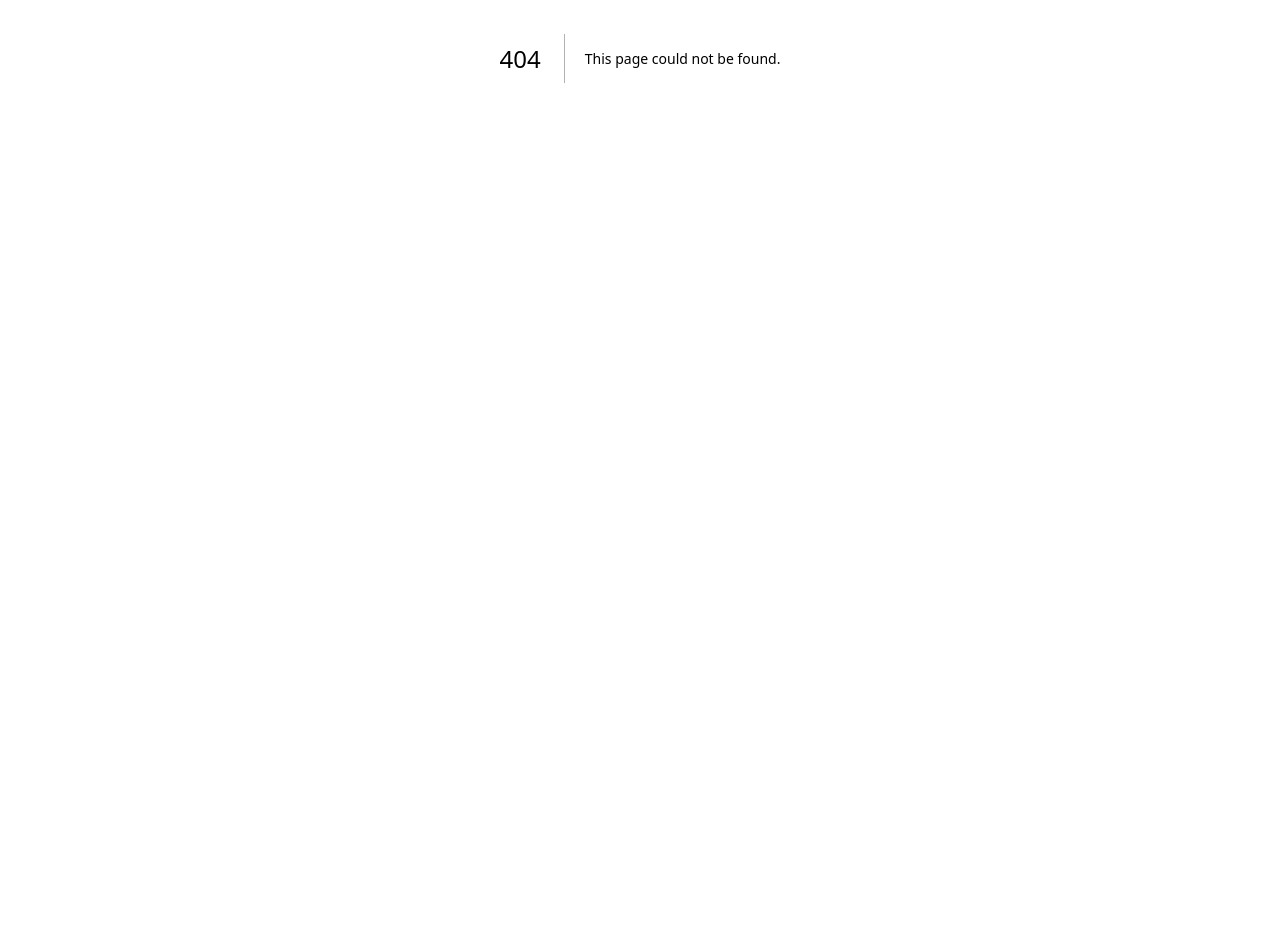
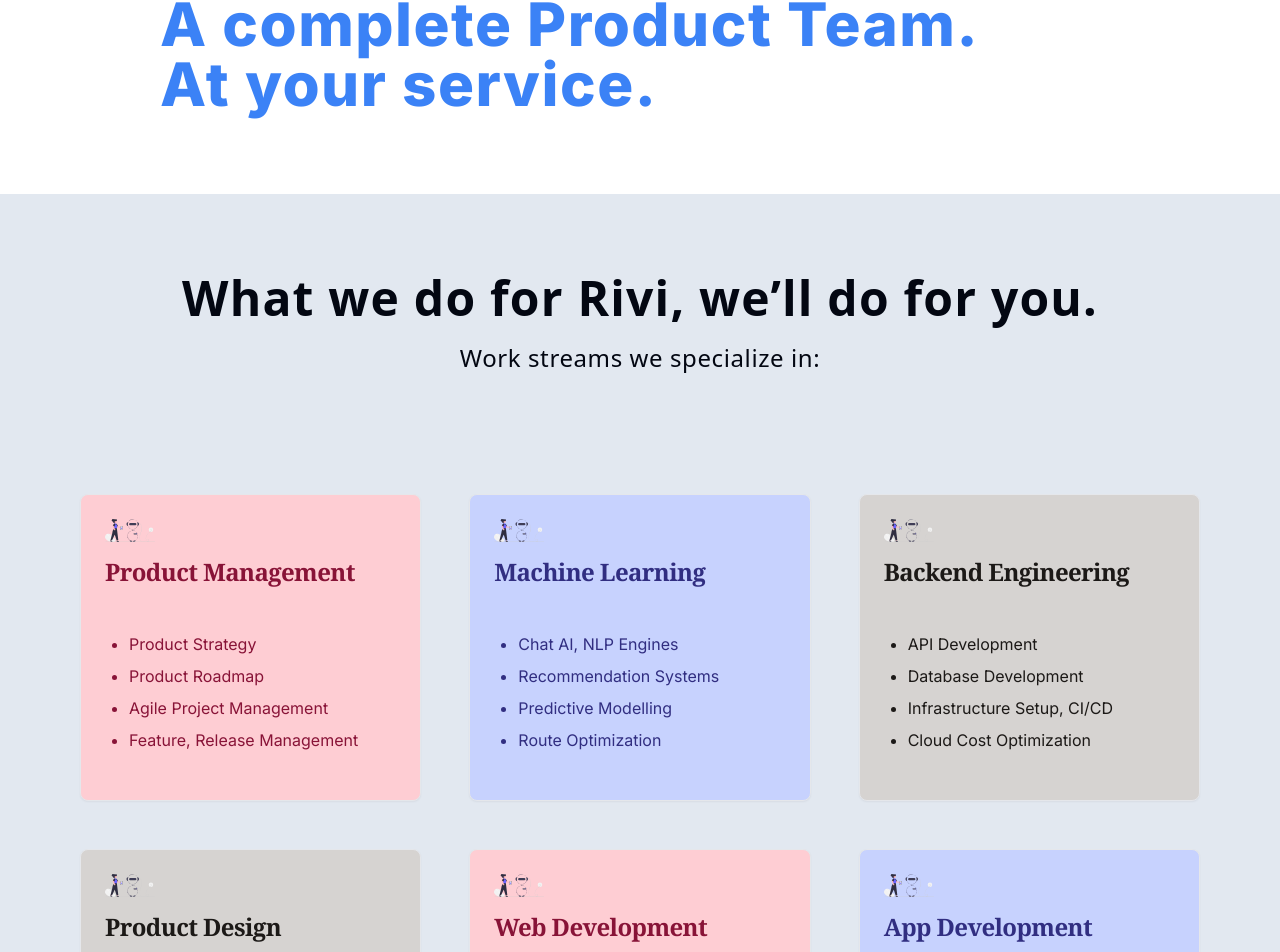
Before and after one commit to crystinameth/rivi, a Next.js app: page /routes/labs in a window 1280 px wide. Before the commit this address had no page. Shown: the part 342-1294 px from the top of the page. Before the commit the page ends 800 px from the top, so only its background shows below. Built offline with nearby package versions, Linux system fonts and the light colour scheme.

Commit message:
labs content added

```diff
--- /dev/null
+++ b/app/routes/labs/cards.tsx
@@ -0,0 +1,140 @@
+import { Card, CardContent, CardHeader, CardTitle } from "@/components/ui/card";
+import Image from "next/image";
+
+export default function Services() {
+  return (
+    <div className="grid grid-cols-3 gap-12 p-20">
+      <Card className="bg-rose-200 text-rose-900">
+        <CardHeader>
+          <Image src="/icons/AI.svg" alt="icon" width={50} height={50}/>
+          <CardTitle className="pt-3 font-serif">Product Management</CardTitle>
+        </CardHeader>
+        <CardContent>
+          <ul className="my-6 ml-6 list-disc [&>li]:mt-2">
+            <li>Product Strategy</li>
+            <li>Product Roadmap</li>
+            <li>Agile Project Management</li>
+            <li>Feature, Release Management</li>
+          </ul>
+        </CardContent>
+      </Card>
+
+      <Card className="bg-indigo-200 text-indigo-900">
+        <CardHeader>
+          <Image src="/icons/AI.svg" alt="icon" width={50} height={50} />
+          <CardTitle className="pt-3 font-serif">Machine Learning</CardTitle>
+        </CardHeader>
+        <CardContent>
+          <ul className="my-6 ml-6 list-disc [&>li]:mt-2">
+            <li>Chat AI, NLP Engines</li>
+            <li>Recommendation Systems</li>
+            <li>Predictive Modelling</li>
+            <li>Route Optimization</li>
+          </ul>
+        </CardContent>
+      </Card>
+
+      <Card className="bg-stone-300 text-stone-900">
+        <CardHeader>
+          <Image src="/icons/AI.svg" alt="icon" width={50} height={50} />
+          <CardTitle className="pt-3 font-serif">Backend Engineering</CardTitle>
+        </CardHeader>
+        <CardContent>
+          <ul className="my-6 ml-6 list-disc [&>li]:mt-2">
+            <li>API Development</li>
+            <li>Database Development</li>
+            <li>Infrastructure Setup, CI/CD</li>
+            <li>Cloud Cost Optimization</li>
+          </ul>
+        </CardContent>
+      </Card>
+
+      <Card className="bg-stone-300 text-stone-900">
+        <CardHeader>
+          <Image src="/icons/AI.svg" alt="icon" width={50} height={50} />
+          <CardTitle className="pt-3 font-serif">Product Design</CardTitle>
+        </CardHeader>
+        <CardContent>
+          <ul className="my-6 ml-6 list-disc [&>li]:mt-2">
+            <li>User Research</li>
+            <li>User Experience Design (UX)</li>
+            <li>User Interface Design (UI)</li>
+          </ul>
+        </CardContent>
+      </Card>
+
+      <Card className="bg-rose-200 text-rose-900">
+        <CardHeader>
+          <Image src="/icons/AI.svg" alt="icon" width={50} height={50} />
+          <CardTitle className="pt-3 font-serif">Web Development</CardTitle>
+        </CardHeader>
+        <CardContent>
+          <ul className="my-6 ml-6 list-disc [&>li]:mt-2">
+            <li>Web Application Development</li>
+            <li>Internal Web Tool Development</li>
+            <li>Static Website Development</li>
+          </ul>
+        </CardContent>
+      </Card>
+
+      <Card className="bg-indigo-200 text-indigo-900">
+        <CardHeader>
+          <Image src="/icons/AI.svg" alt="icon" width={50} height={50} />
+          <CardTitle className="pt-3 font-serif">App Development</CardTitle>
+        </CardHeader>
+        <CardContent>
+          <ul className="my-6 ml-6 list-disc [&>li]:mt-2">
+            <li>Android App Development (Native)</li>
+            <li>iOS App Development (Native)</li>
+            <li>Hybrid App Development</li>
+          </ul>
+        </CardContent>
+      </Card>
+
+      <Card className="bg-indigo-200 text-indigo-900">
+        <CardHeader>
+          <Image src="/icons/AI.svg" alt="icon" width={50} height={50} />
+          <CardTitle className="pt-3 font-serif">Product Marketing</CardTitle>
+        </CardHeader>
+        <CardContent>
+          <ul className="my-6 ml-6 list-disc [&>li]:mt-2">
+            <li>Customer Engagement</li>
+            <li>Behavioural Analytics</li>
+            <li>Facebook/Google Ads Optimization</li>
+            <li>Social Media Management</li>
+          </ul>
+        </CardContent>
+      </Card>
+
+      <Card className="bg-stone-300 text-stone-900">
+        <CardHeader>
+          <Image src="/icons/AI.svg" alt="icon" width={50} height={50} />
+          <CardTitle className="pt-3 font-serif">Content Development</CardTitle>
+        </CardHeader>
+        <CardContent>
+          <ul className="my-6 ml-6 list-disc [&>li]:mt-2">
+            <li>UX Writing, Brand Messaging</li>
+            <li>Website, App Content</li>
+            <li>Individualization</li>
+            <li>Blog Management</li>
+          </ul>
+        </CardContent>
+      </Card>
+
+      <Card className="bg-rose-200 text-rose-900">
+        <CardHeader>
+          <Image src="/icons/AI.svg" alt="icon" width={50} height={50} />
+          <CardTitle className="pt-3 font-serif">Design and Creatives</CardTitle>
+        </CardHeader>
+        <CardContent>
+          <ul className="my-6 ml-6 list-disc [&>li]:mt-2">
+            <li>Campaign Design</li>
+            <li>Logo and Branding</li>
+            <li>Product Explainer Videos/Decks</li>
+          </ul>
+        </CardContent>
+      </Card>
+
+    </div>
+  );
+}
--- /dev/null
+++ b/app/routes/labs/page.tsx
@@ -0,0 +1,55 @@
+import Navbar from "@/components/ui/mycomp/navbar"
+import Services from "./cards"
+import { Button } from "@/components/ui/button"
+import Footer from "@/components/ui/mycomp/footer"
+import Link from "next/link"
+
+export default function Labs(){
+    return(
+        <div className="flex flex-col items-left justify-between min-h">
+            <Navbar />
+            <p className="text-2xl text-gray-400 pt-60 pl-40 font-mono">
+                Rivi Labs
+            </p>
+            <h1 className="scroll-m-20 pt-16 pb-20 pl-40 font-extrabold tracking-wide text-6xl text-blue-500">
+                A complete Product Team.<br/>
+                At your service.
+            </h1>
+
+            <div className="min-h-screen bg-slate-200">
+                <h1 className="scroll-m-20 font-bold tracking-wide text-5xl font-sans text-center pt-20 pb-5">
+                    What we do for Rivi, we’ll do for you.</h1>
+                <p className="tracking-wide text-2xl font-sans text-center pb-10">
+                    Work streams we specialize in:</p>
+                <Services/>
+            </div>
+
+            <div className=" flex flex-col items-center pb-10">
+            <h1 className="scroll-m-20 font-bold tracking-wide text-5xl font-sans text-center pt-20 pb-5">
+                Let’s build something magical.
+            </h1>
+            <p className="tracking-wide text-2xl font-sans text-center pb-10">
+                Get in touch with us to make your ideas come to life.</p>
+            <Button variant="outline" className="bg-slate-300">Start a project -&gt;</Button>
+            </div>
+            <div className="flex flex-row justify-around pb-20">
+                <div>
+                    <p className="text-lg font-semibold">
+                    Wish to work together?</p>
+                    <Link href="business@rivi.co" className="text-blue-500">business@rivi.co</Link>
+                </div>
+                <div>
+                    <p className="text-lg font-semibold">
+                    Want to say hello?</p>
+                    <Link href="hello@rivi.co" className="text-blue-500">hello@rivi.co</Link>
+                </div>
+                <div>
+                    <p className="text-lg font-semibold">
+                    Want to get on Zoom?</p>
+                    <Link href="business@rivi.co" className="text-blue-500">Fix up a slot</Link>
+                </div>
+            </div>
+            <Footer/>
+        </div>
+    )
+}
--- /dev/null
+++ b/components/ui/checkbox.tsx
@@ -0,0 +1,30 @@
+"use client"
+
+import * as React from "react"
+import * as CheckboxPrimitive from "@radix-ui/react-checkbox"
+import { Check } from "lucide-react"
+
+import { cn } from "@/lib/utils"
+
+const Checkbox = React.forwardRef<
+  React.ElementRef<typeof CheckboxPrimitive.Root>,
+  React.ComponentPropsWithoutRef<typeof CheckboxPrimitive.Root>
+>(({ className, ...props }, ref) => (
+  <CheckboxPrimitive.Root
+    ref={ref}
+    className={cn(
+      "peer h-4 w-4 shrink-0 rounded-sm border border-gray-200 border-gray-900 ring-offset-white focus-visible:outline-none focus-visible:ring-2 focus-visible:ring-gray-950 focus-visible:ring-offset-2 disabled:cursor-not-allowed disabled:opacity-50 data-[state=checked]:bg-gray-900 data-[state=checked]:text-gray-50 dark:border-gray-800 dark:border-gray-50 dark:ring-offset-gray-950 dark:focus-visible:ring-gray-300 dark:data-[state=checked]:bg-gray-50 dark:data-[state=checked]:text-gray-900",
+      className
+    )}
+    {...props}
+  >
+    <CheckboxPrimitive.Indicator
+      className={cn("flex items-center justify-center text-current")}
+    >
+      <Check className="h-4 w-4" />
+    </CheckboxPrimitive.Indicator>
+  </CheckboxPrimitive.Root>
+))
+Checkbox.displayName = CheckboxPrimitive.Root.displayName
+
+export { Checkbox }
--- a/components/ui/mycomp/navbar.tsx
+++ b/components/ui/mycomp/navbar.tsx
@@ -8,7 +8,7 @@ export default function Navbar() {
             <a href="#" className="text-lg font-semibold">RIVI</a>
 
             <div className="space-x-12">
-            <a href="#" className="font-sans hover:font-serif hover:text-white">LABS</a>
+            <Link href="/routes/labs" className="font-sans hover:font-serif hover:text-white">LABS</Link>
             <a href="https://medium.com/rivi-blog" target="_blank" rel="noopener noreferrer" className="font-sans hover:font-serif hover:text-white">BLOG</a>
             <Link href="/routes/people" className="font-sans hover:font-serif hover:text-white">PEOPLE</Link>
             <Link href="/routes/company" className="font-sans hover:font-serif hover:text-white">COMPANY</Link>
--- a/package.json
+++ b/package.json
@@ -9,6 +9,7 @@
     "lint": "next lint"
   },
   "dependencies": {
+    "@radix-ui/react-checkbox": "^1.0.4",
     "@radix-ui/react-navigation-menu": "^1.1.4",
     "@radix-ui/react-slot": "^1.0.2",
     "@radix-ui/react-tabs": "^1.0.4",
```
Also changed, not shown: public/icons/checkmark-box-icon.svg (added), 1 other file (tests, documents, lock files or other folders).
